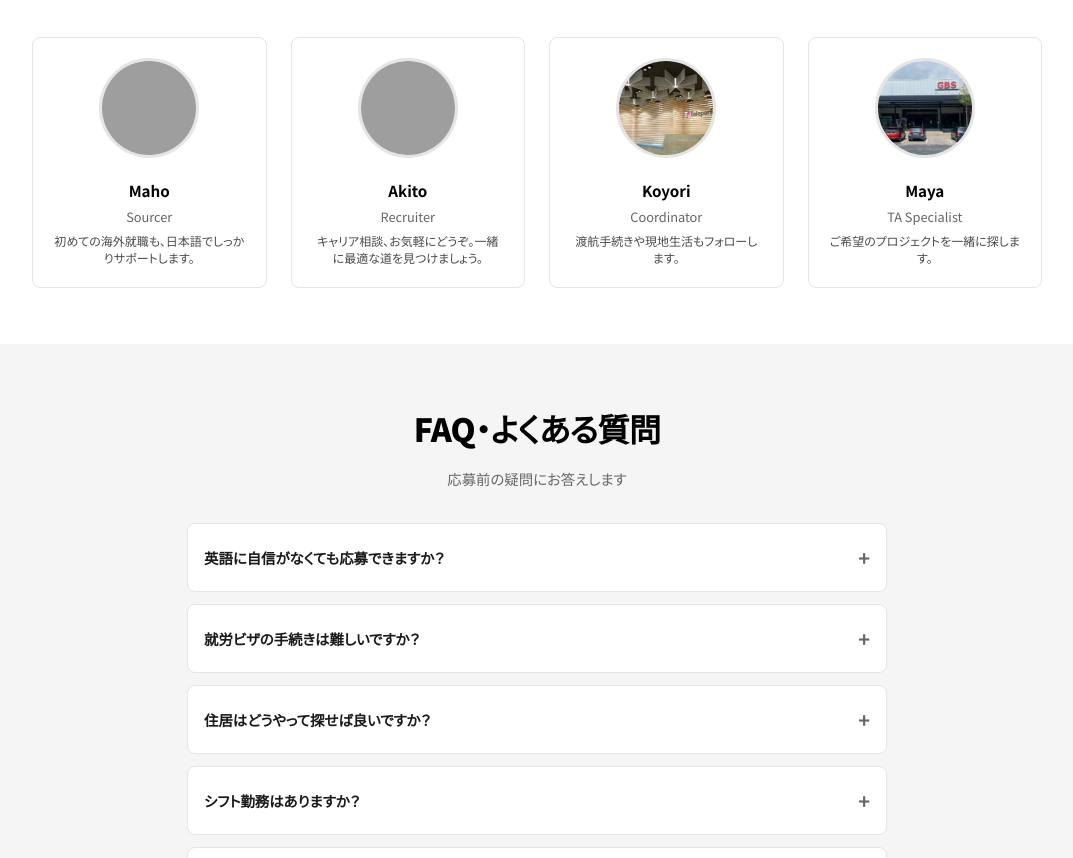
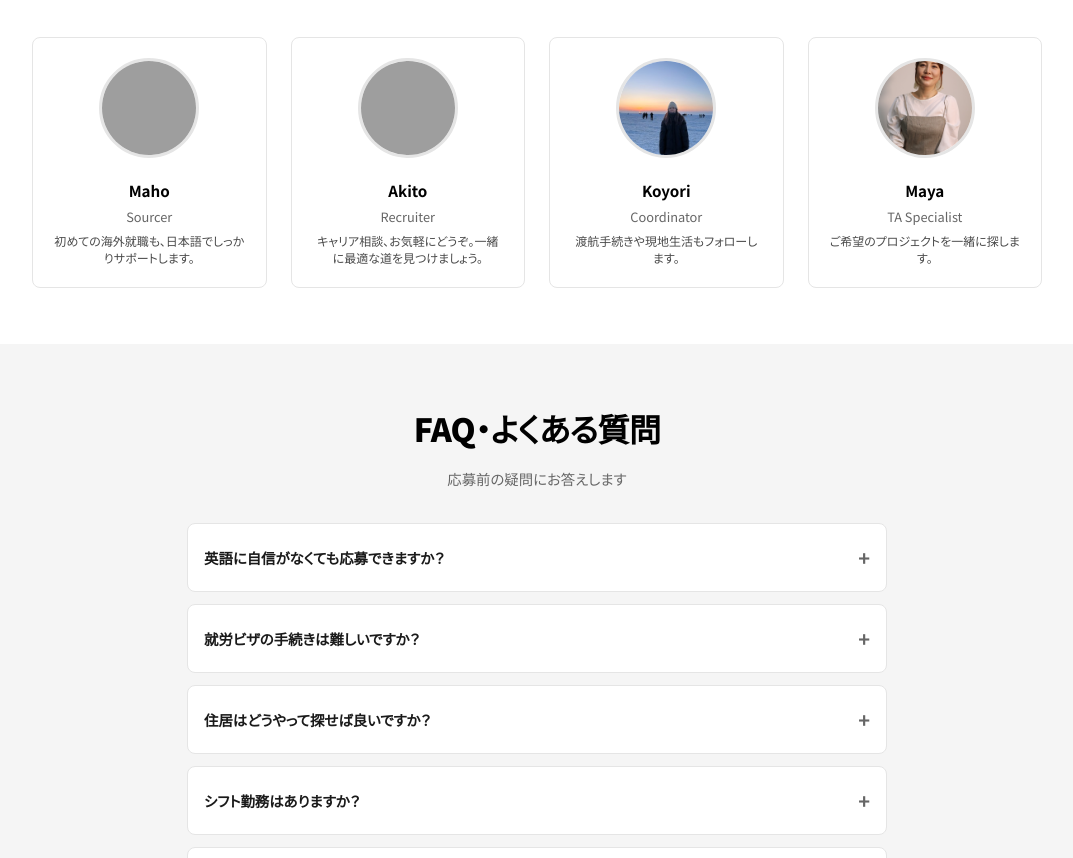
Before and after one commit to TeleperformanceMY/testJLP, a plain HTML site: page index.html in a window 1280 px wide. Shown: the part 8340-9198 px from the top of the page, without its empty margins (103-1176 px from the left). Drawn offline with Linux system fonts and the light colour scheme; grey boxes are pictures that could not be loaded; a web font is replaced by a local one.

Commit message:
Update index.html

```diff
--- a/index.html
+++ b/index.html
@@ -2436,13 +2436,13 @@ footer::before {
             <p class="ta-member-desc">キャリア相談、お気軽にどうぞ。一緒に最適な道を見つけましょう。</p>
           </div>
           <div class="ta-member">
-            <img src="photos/Reception%20(2).png" alt="Team Member" class="ta-member-img">
+            <img src="photos/Koyori.jpg" alt="Team Member" class="ta-member-img">
             <h3 class="ta-member-name">Koyori</h3>
             <p class="ta-member-role">Coordinator</p>
             <p class="ta-member-desc">渡航手続きや現地生活もフォローします。</p>
           </div>
           <div class="ta-member">
-            <img src="photos/GBS.jpeg" alt="Team Member" class="ta-member-img">
+            <img src="photos/Maya.png" alt="Team Member" class="ta-member-img">
             <h3 class="ta-member-name">Maya</h3>
             <p class="ta-member-role">TA Specialist</p>
             <p class="ta-member-desc">ご希望のプロジェクトを一緒に探します。</p>
```
